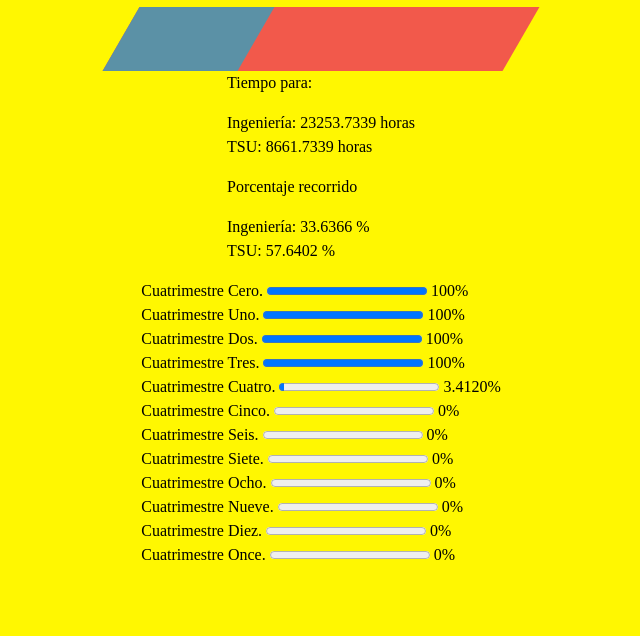
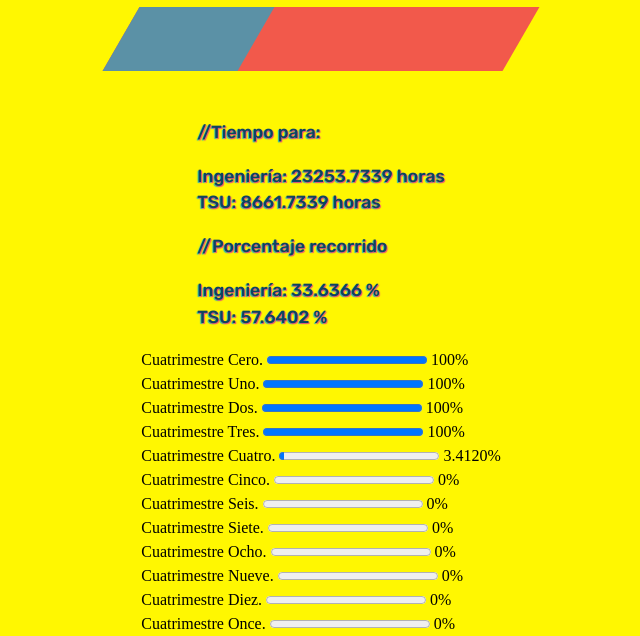
Before and after one commit to J-CarlosRojas/Cuenta-atras_ENVD, a plain HTML site: page index.html in a window 1280 px wide. Shown: the part 255-891 px from the top of the page, without its empty margins (319-959 px from the left). Before the commit the page ends 822 px from the top, so only its background shows below. Drawn offline with Linux system fonts and the light colour scheme; a web font is replaced by a local one.

Commit message:
estilo de listas

```diff
--- a/assets/css/style.css
+++ b/assets/css/style.css
@@ -12,6 +12,7 @@ body {
     font-family: 'Anton', sans-serif;
     font-style: normal;
     color: #000000;
+    text-shadow: 2px 2px 2px #F2506E, -2px 2px 2px #24BFB0;
 }
 
 .progreso {
@@ -29,10 +30,12 @@ body {
     width: 25rem;
     height: 4rem;
     transform: skew(-30deg);
+    margin-bottom: 3rem;
 
 
 }
 
+/*Estilo del faltante*/
 .barra_Progreso::-webkit-progress-bar{
     background-color: #F2594B;
 
@@ -41,3 +44,16 @@ body {
 .barra_Progreso::-webkit-progress-value{
     background-color: #5B91A6;
 }
+
+.listas{
+
+    font-family: 'Rubik', sans-serif;
+    font-weight: lighter;
+    color: #0d4361;
+    font-size: 1.1rem;
+    text-shadow: 1px 1px 1px #F2506E, -1px 1px 1px #24BFB0;
+}
+
+.barras_cuatri{
+
+}
--- a/index.html
+++ b/index.html
@@ -9,6 +9,7 @@
     <link rel="stylesheet" href="assets/css/style.css">
     <script defer src="assets/JS/script.js"></script>
     <link href="https://fonts.googleapis.com/css2?family=Anton&family=Suranna&display=swap" rel="stylesheet">
+    <link href="https://fonts.googleapis.com/css2?family=Rubik:wght@500&display=swap" rel="stylesheet">
     <link rel="icon" href="assets/img/favico.ico">
     <meta name="author" content="José Carlos Rojas Villarreal">
     <meta name="description" content="Cuenta regresiva para la finalización de la carrera de ingeniería de Entornos Virtuales y Negocios Digitales en la UTRM">
@@ -28,18 +29,18 @@
 
     </div>
     <div class="listas">
-        <p>Tiempo para:</p>
+        <p>//Tiempo para:</p>
         <ul class="listas_tiempoPara" id="tiempo_Para">
 
         </ul>
 
-        <p>Porcentaje recorrido</p>
+        <p>//Porcentaje recorrido</p>
         <ul class="listas_porcentaje" id="lista_porcentaje">
 
         </ul>
 
     </div>
-    <div>
+    <div class="barras_cuatri">
         <div class="cua_Cero">
             <p>
                 Cuatrimestre Cero.
```
